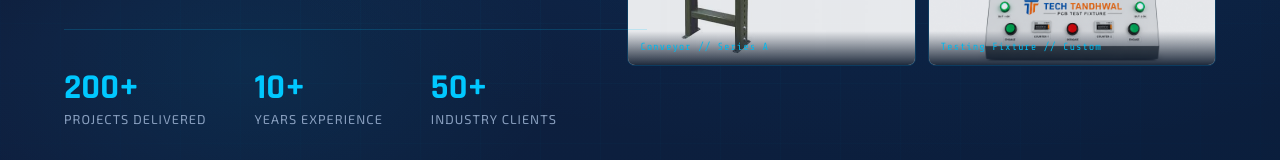
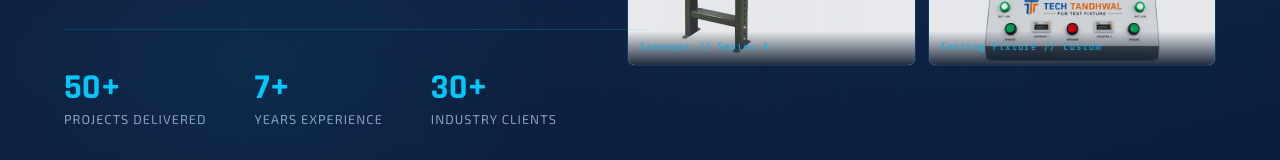
Before and after one commit to Harpal-Tandwal/techtandhwal, a plain HTML site: page index.html in a window 1280 px wide. Shown: the part 577-737 px from the top of the page. Drawn offline with nearby package versions, Linux system fonts and the light colour scheme.

Commit message:
client count updated

```diff
--- a/index.html
+++ b/index.html
@@ -54,15 +54,15 @@
 
     <div class="hero-stats">
       <div class="stat-item">
-        <div class="stat-num" data-target="200" data-suffix="+">0+</div>
+        <div class="stat-num" data-target="50" data-suffix="+">0+</div>
         <div class="stat-label">Projects Delivered</div>
       </div>
       <div class="stat-item">
-        <div class="stat-num" data-target="10" data-suffix="+">0+</div>
+        <div class="stat-num" data-target="7" data-suffix="+">0+</div>
         <div class="stat-label">Years Experience</div>
       </div>
       <div class="stat-item">
-        <div class="stat-num" data-target="50" data-suffix="+">0+</div>
+        <div class="stat-num" data-target="30" data-suffix="+">0+</div>
         <div class="stat-label">Industry Clients</div>
       </div>
     </div>
```
